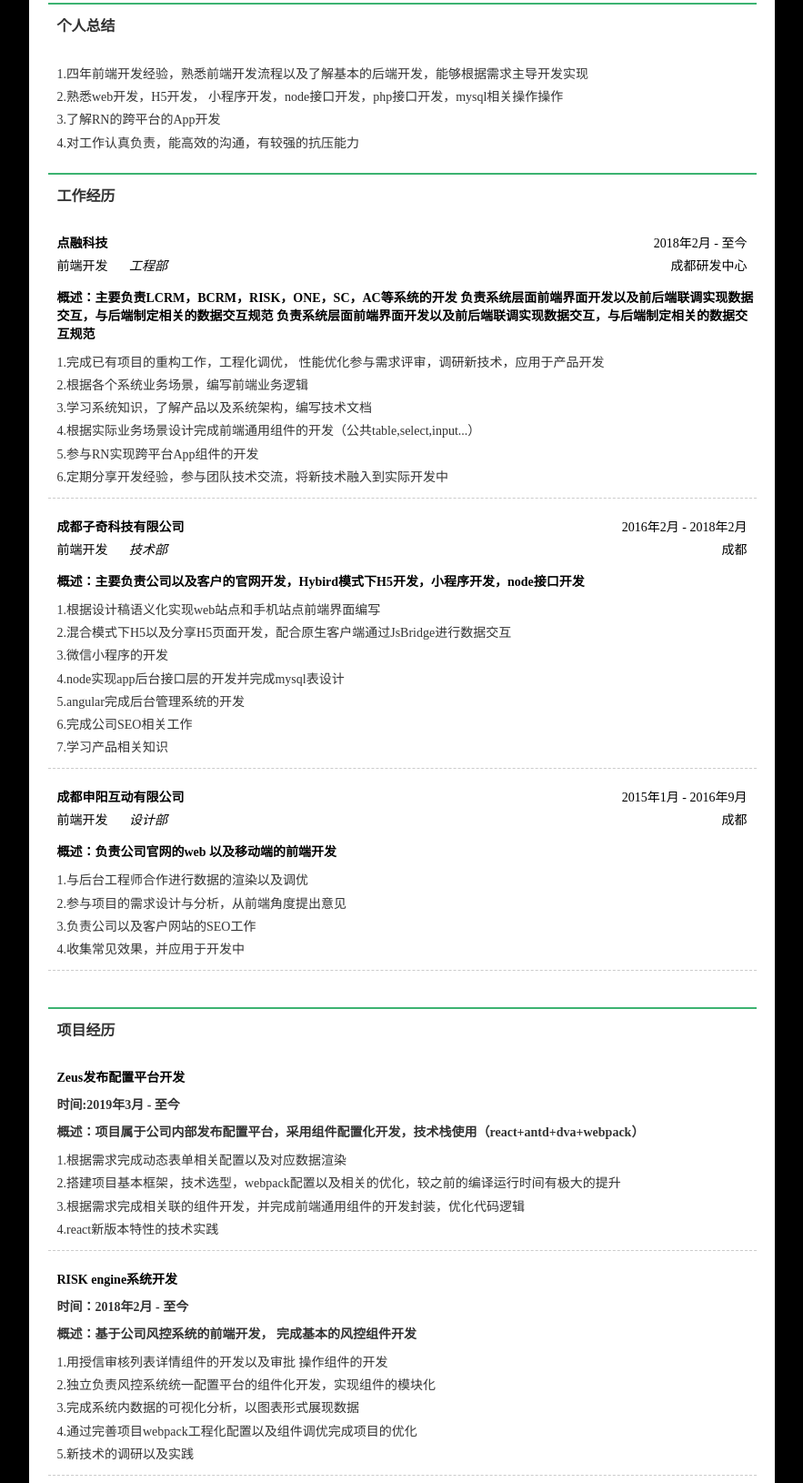
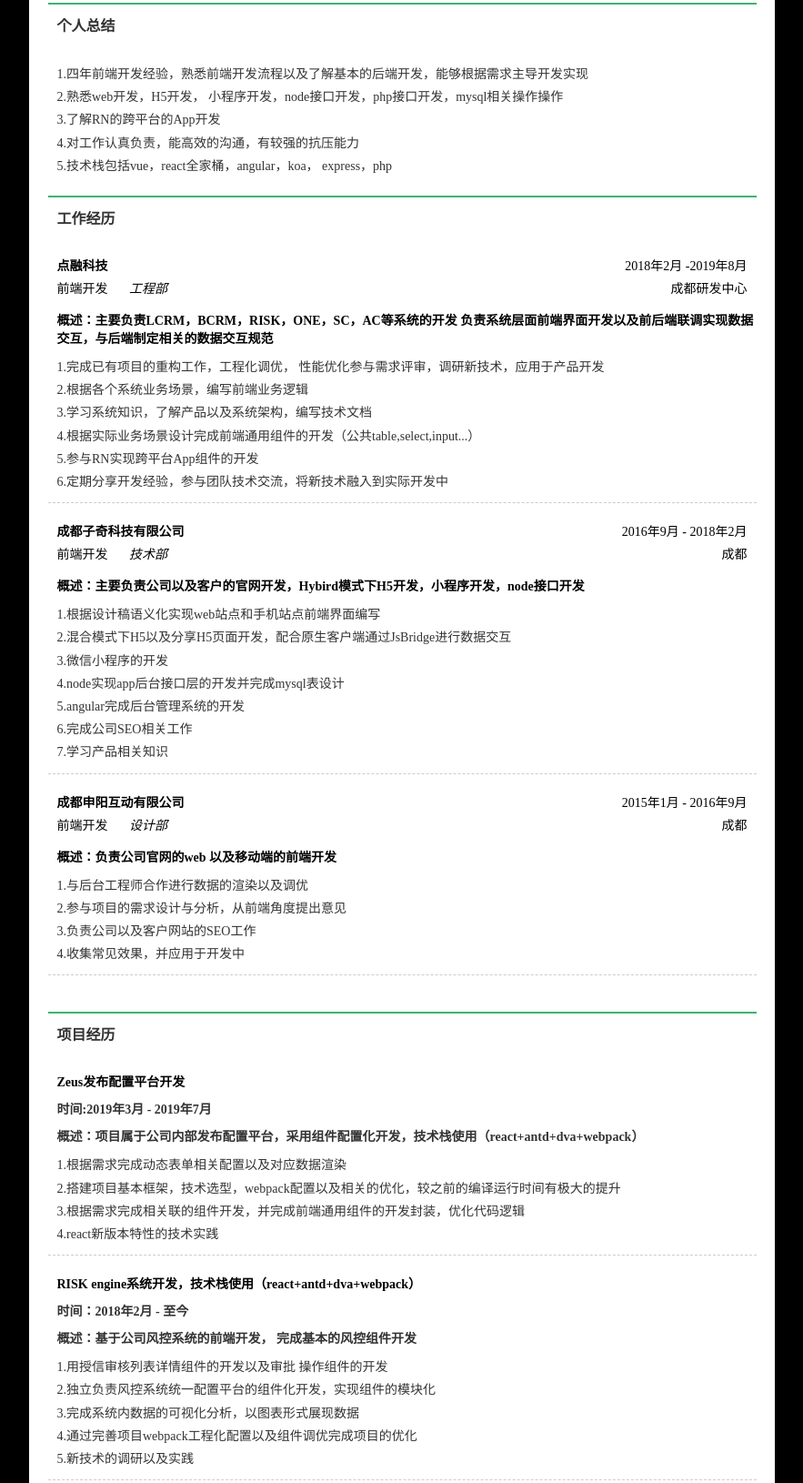
Before and after one commit to Lanveer/assistantAPI, a website: page resume/resume.html in a window 1280 px wide. Shown: the part 121-1751 px from the top of the page at 91% size, without its empty margins (198-1081 px from the left). Drawn offline with Linux system fonts and the light colour scheme.

Commit message:
修改简历

```diff
--- a/resume/resume.html
+++ b/resume/resume.html
@@ -26,8 +26,8 @@
         <p>2.熟悉web开发，H5开发， 小程序开发，node接口开发，php接口开发，mysql相关操作操作</p>
         <p>3.了解RN的跨平台的App开发</p>
         <p>4.对工作认真负责，能高效的沟通，有较强的抗压能力</p>
+        <p>5.技术栈包括vue，react全家桶，angular，koa， express，php</p>
     </div>
-
     <div class="item exp">
         <h1>工作经历</h1>
         <div class="exp-box">
@@ -37,20 +37,19 @@
                     <p>前端开发 <i>工程部</i></p>
                 </div>
                 <div class="exp-con-right">
-                    <p> 2018年2月 - 至今</p>
+                    <p> 2018年2月 -2019年8月</p>
                     <p>成都研发中心</p>
                 </div>
             </div>
             <div class="exp-desc">
                 <h1>概述：主要负责LCRM，BCRM，RISK，ONE，SC，AC等系统的开发 负责系统层面前端界面开发以及前后端联调实现数据
-交互，与后端制定相关的数据交互规范  负责系统层面前端界面开发以及前后端联调实现数据交互，与后端制定相关的数据交互规范</h1>
+交互，与后端制定相关的数据交互规范</h1>
                 <p>1.完成已有项目的重构工作，工程化调优， 性能优化参与需求评审，调研新技术，应用于产品开发</p>
                 <p>2.根据各个系统业务场景，编写前端业务逻辑</p>
                 <p>3.学习系统知识，了解产品以及系统架构，编写技术文档</p>
                 <p>4.根据实际业务场景设计完成前端通用组件的开发（公共table,select,input...）</p>
                 <p>5.参与RN实现跨平台App组件的开发</p>
                 <p>6.定期分享开发经验，参与团队技术交流，将新技术融入到实际开发中</p>
-
             </div>
         </div>
 
@@ -61,7 +60,7 @@
                     <p>前端开发 <i>技术部</i></p>
                 </div>
                 <div class="exp-con-right">
-                    <p> 2016年2月 - 2018年2月</p>
+                    <p> 2016年9月 - 2018年2月</p>
                     <p>成都</p>
                 </div>
             </div>
@@ -104,7 +103,7 @@
                 <!--zeus-->
         <div class="pro-box">
             <h1>Zeus发布配置平台开发</h1>
-            <h3>时间:2019年3月 - 至今</h3>
+            <h3>时间:2019年3月 - 2019年7月</h3>
             <h2>概述：项目属于公司内部发布配置平台，采用组件配置化开发，技术栈使用（react+antd+dva+webpack）</h2>
             <p>1.根据需求完成动态表单相关配置以及对应数据渲染</p>
             <p>2.搭建项目基本框架，技术选型，webpack配置以及相关的优化，较之前的编译运行时间有极大的提升</p>
@@ -115,7 +114,7 @@
 
         <!--风控开发-->
         <div class="pro-box">
-            <h1>RISK engine系统开发</h1>
+            <h1>RISK engine系统开发，技术栈使用（react+antd+dva+webpack）</h1>
             <h3>时间：2018年2月 - 至今</h3>
             <h2>概述：基于公司风控系统的前端开发， 完成基本的风控组件开发</h2>
             <p>1.用授信审核列表详情组件的开发以及审批 操作组件的开发 </p>
@@ -131,7 +130,7 @@
         <div class="pro-box">
             <h1>CRM系统开发 </h1>
             <h3>时间：2018年2月 - 至今</h3>
-            <h2>概述：基于公司CRM系统的前端开发，主要包括LCRM，BCRM， ICS的前端功能开发</h2>
+            <h2>概述：基于公司CRM系统的前端开发，主要包括LCRM，BCRM， ICS的前端功能开发技术栈使用（react+antd+redux+webpack）</h2>
             <p>1.负责三个项目日常需求开发 </p>
             <p>2.负责借款端BCRM系统的报表功能开发， 以及借款客户的管理开发</p>
             <p>3.完成投资端LCRM系统的重构开发，数据优化， 接口调优，以及配置相关的开发工作</p>
@@ -143,7 +142,7 @@
 
         <!--AC开发-->
         <div class="pro-box">
-            <h1>AC系统开发以及后期的重构工作 </h1>
+            <h1>AC系统开发以及后期的重构工作，技术栈使用（angular+webpack） </h1>
             <h3>时间：2018年6月 - 2018年11月</h3>
             <h2>概述：基于公司内部核心Admin系统开发</h2>
             <p>1.负责AC系统的账目信息模块，使用angular技术栈进行开发</p>
@@ -157,7 +156,7 @@
         <div class="pro-box">
             <h1>简购生活官网以及H5站点开发 </h1>
             <h3>时间：2017年11月 - 2018年2月</h3>
-            <h2>概述：该项目分属于web站点和h5站点以及混合模式下H5页面</h2>
+            <h2>概述：该项目分属于web站点和h5站点以及混合模式下H5页面，技术栈使用（+vue+H5+JQ）</h2>
             <p>1.根据设计稿， 独立负责整个官网的前端开发，使用html5 语义化进行web站点开发，前端使用restful获取接口数据进行数据交互</p>
             <p>2.使用媒体查询完成响应式布局，兼容移动设备的h5站点</p>
             <p>3.H5开发混合模式下的界面，数据交互层面采用vue+resource实现数据调用和页面渲染</p>
```
